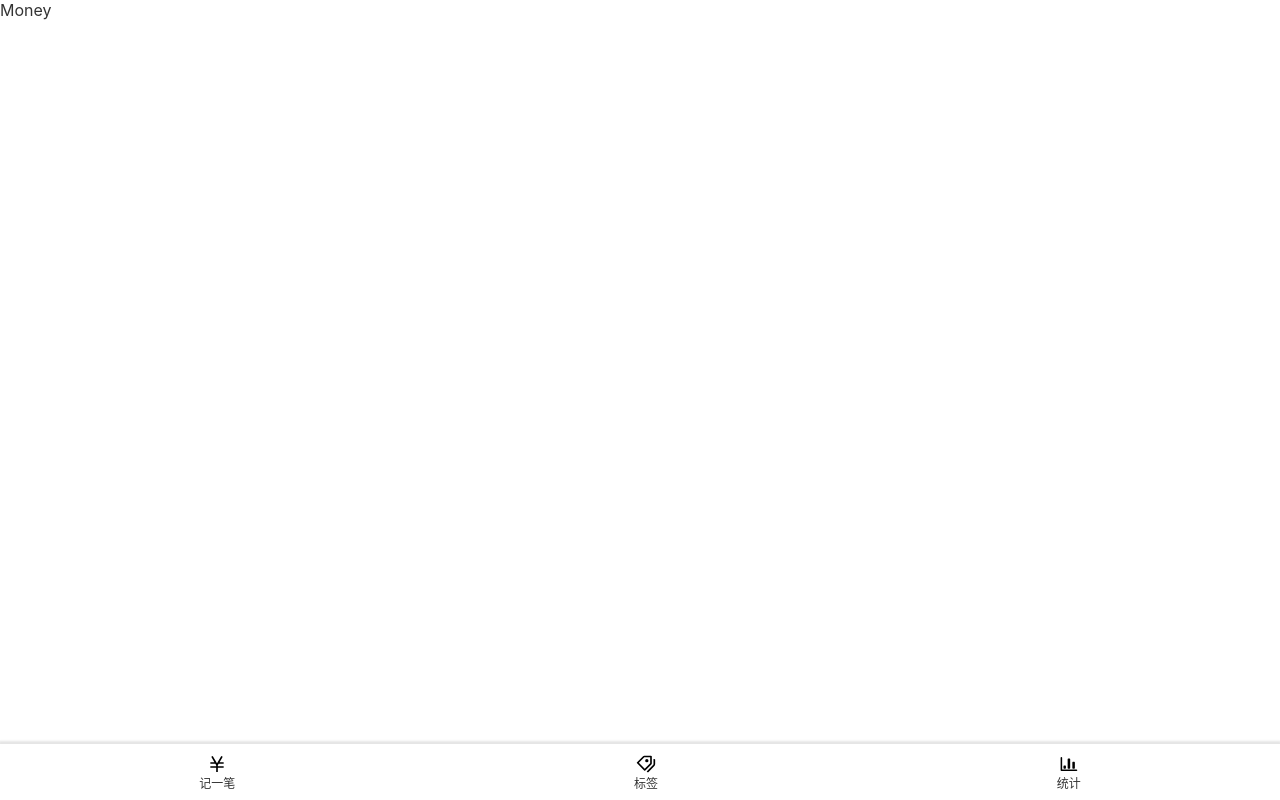
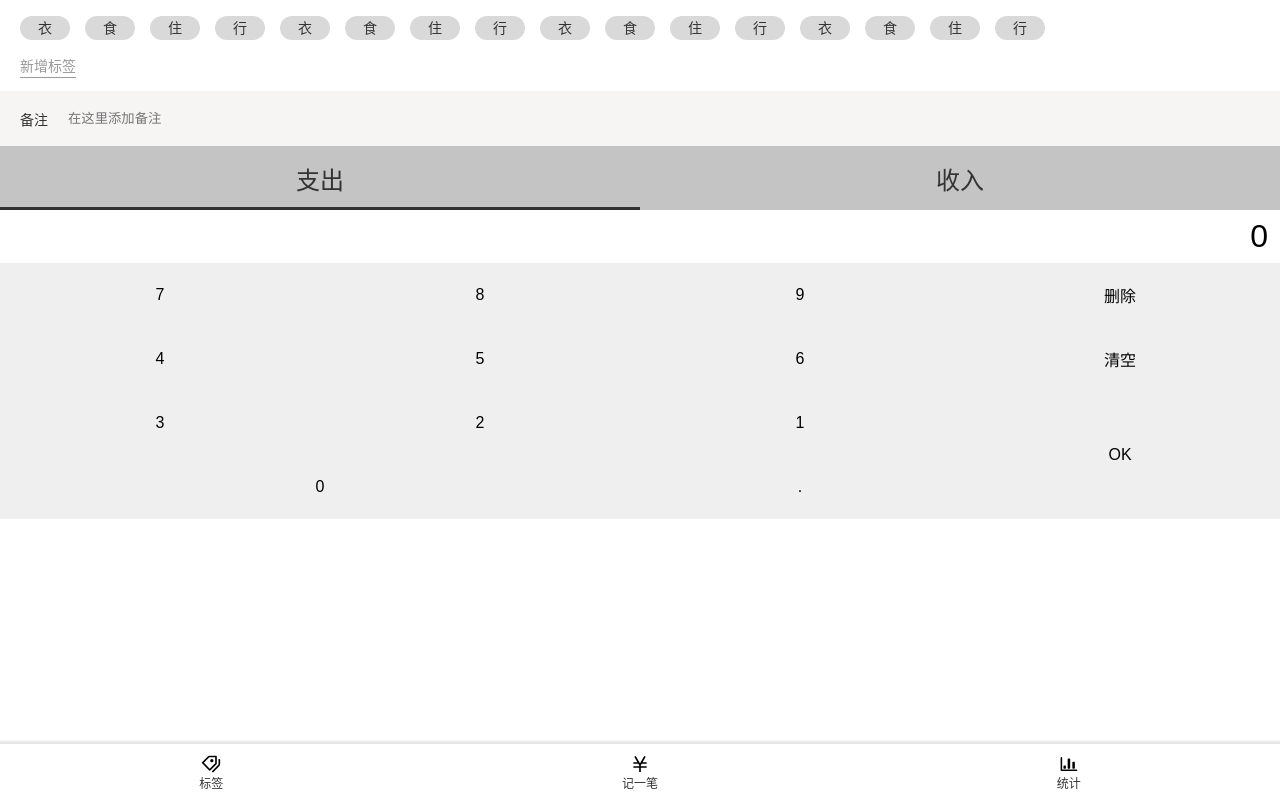
Before and after one commit to yangGPx/moneynote, a Vue app: page /#/money in a window 1280 px wide. Built offline with nearby package versions, Linux system fonts and the light colour scheme.

Commit message:
独立全局样式布局layout组件，并将money组件的样式大概写好

```diff
--- a/src/App.vue
+++ b/src/App.vue
@@ -12,6 +12,7 @@
   -webkit-font-smoothing: antialiased;
   -moz-osx-font-smoothing: grayscale;
   color: #333;
+  font-size: 14px;
 }
 
 </style>
--- a/src/components/CommonNav.vue
+++ b/src/components/CommonNav.vue
@@ -1,12 +1,12 @@
 <template>
   <nav class="common-nav">
+    <router-link to="/labels">
+      <icon name="labels"/>
+      <span>标签</span>
+    </router-link>
     <router-link to="/money">
       <icon name="money"/>
       <span>记一笔</span>
-    </router-link>
-    <router-link to="/labels">
-      <icon name="labels"/>
-      <span>标签</span>
     </router-link>
     <router-link to="/statistics">
       <icon name="statistics"/>
--- a/src/views/Labels.vue
+++ b/src/views/Labels.vue
@@ -1,7 +1,7 @@
 <template>
-    <div>
+    <layout>
         Labels
-    </div>
+    </layout>
 </template>
 <script lang="ts">
     import { Vue, Component } from 'vue-property-decorator'
--- a/src/views/Money.vue
+++ b/src/views/Money.vue
@@ -1,6 +1,60 @@
 <template>
   <layout>
-    Money
+    <div class="tags">
+      <ul class="tag-list">
+        <li>衣</li>
+        <li>食</li>
+        <li>住</li>
+        <li>行</li>
+                <li>衣</li>
+        <li>食</li>
+        <li>住</li>
+        <li>行</li>
+                <li>衣</li>
+        <li>食</li>
+        <li>住</li>
+        <li>行</li>
+                <li>衣</li>
+        <li>食</li>
+        <li>住</li>
+        <li>行</li>
+      </ul>
+      <div class="add-tag">
+        <span>新增标签</span>
+      </div>
+    </div>
+    <label class="comments">
+      备注
+      <input placeholder="在这里添加备注"/>
+    </label>
+    <ul class="tabs">
+      <li>支出</li>
+      <li>收入</li>
+    </ul>
+    <div class="number-pad">
+      <p class="input-wrapper">
+        <input value="0"/>
+      </p>
+      <div class="number-btn-list">
+        <button>7</button>
+        <button>8</button>
+        <button>9</button>
+        <button>删除</button>
+
+        <button>4</button>
+        <button>5</button>
+        <button>6</button>
+        <button>清空</button>
+
+        <button>3</button>
+        <button>2</button>
+        <button>1</button>
+        <button class="ok-key">OK</button>
+
+        <button class="zero-key">0</button>
+        <button>.</button>
+      </div>
+    </div>
   </layout>
 </template>
 <script lang="ts">
@@ -13,5 +67,63 @@
 </script>
 
 <style lang="scss" scoped>
+  .tags{
+    flex-grow: 1;padding: 16px 20px;
+    .tag-list{
+      li{
+        display: inline-block;width: 50px;height: 24px;
+        line-height: 24px;background: #d9d9d9;text-align: center;
+        border-radius: 24px;margin-right: 15px;margin-bottom: 15px;
+      }
+    }
+    .add-tag{
+      span{
+        color: #999;border-bottom:1px solid;padding-bottom: 3px;
+      }
+    }
+  }
+  .comments{
+    padding: 10px 20px;background: #f7f4f4;display: flex;
+    align-items: center;
+    input{
+      margin-left: 15px;padding: 10px 5px;border:0;
+      outline: none;background: inherit;flex-grow:1;
+    }
+  }
+
+  .tabs{
+    display: flex;justify-content: center;align-items: center;
+    height: 64px;font-size: 24px;position: relative;
+    background: #C4C4C4;
+    li{
+      flex-grow: 1;text-align: center;
+    }
+    &::before{
+      content: '';display: block;position: absolute;
+      bottom: 0;left: 0;height: 3px;width: 50%;background: #333;
+    }
+  }
+
+  .number-pad{
+    .input-wrapper{
+      input{
+        width: 100%;border: 0;outline:none;
+        font-size: 32px;padding: 8px 12px;text-align: right;
+      }
+    }
+    .number-btn-list{
+      button{
+        border: 0;width:25%;height: 64px;float: left;
+        font-size: 16px;
+        &.zero-key{
+          width: 50%;
+        }
+        &.ok-key{
+          height: 128px;float: right;
+        }
+      }
+    }
+
+  }
 
 </style>
--- a/src/views/Statistics.vue
+++ b/src/views/Statistics.vue
@@ -1,15 +1,15 @@
 <template>
-    <div>
-        Statistics
-    </div>
+  <layout>
+    Statistics
+  </layout>
 </template>
 <script lang="ts">
-    import { Vue, Component } from 'vue-property-decorator'
+  import { Vue, Component } from 'vue-property-decorator'
 
-    @Component
-    export default class Statistics extends Vue{
+  @Component
+  export default class Statistics extends Vue{
 
-    }
+  }
 </script>
 
 <style lang="scss" scoped>
--- a/vue.config.js
+++ b/vue.config.js
@@ -1,5 +1,5 @@
+// eslint-disable-next-line @typescript-eslint/no-var-requires
 const path = require('path')
-
 
 module.exports = {
   lintOnSave: false,
@@ -10,6 +10,7 @@ module.exports = {
       .test(/\.svg$/)  //文件匹配正则就用上面的规则
       .include.add(dir).end() //规则只包含icons目录
       .use('svg-sprite-loader'/*使用svg-sprite-loader*/).loader('svg-sprite-loader').options({ extract: false }/*不要解析出文件*/).end()
+    // eslint-disable-next-line @typescript-eslint/no-var-requires
     config.plugin('svg-sprite').use(require('svg-sprite-loader/plugin')), [{ pluginSprite: true }]//配置插件
     config.module.rule('svg').exclude.add(dir)//其他svg loader排除 icons目录
   }
```
Also changed, not shown: 1 other file (tests, documents, lock files or other folders).
